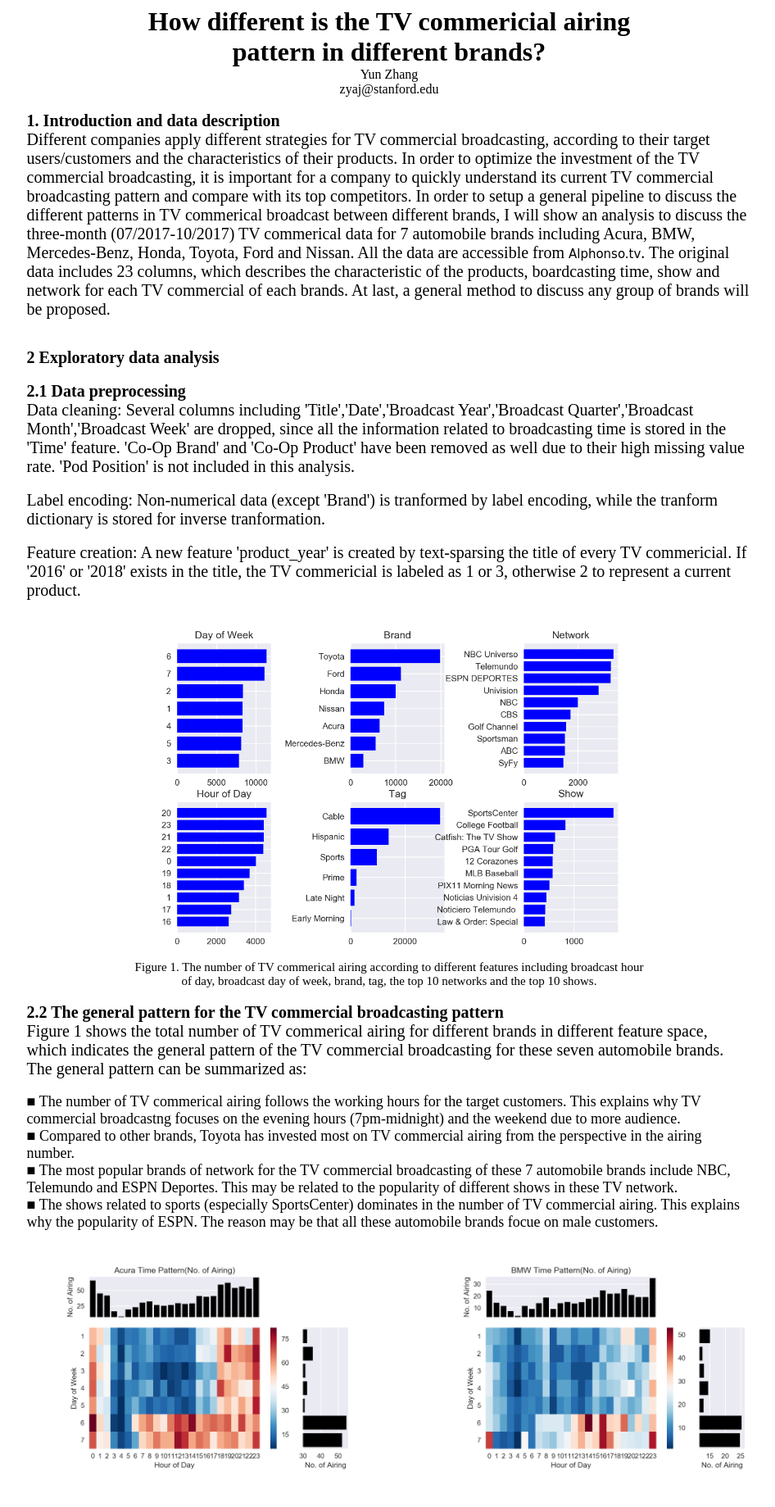
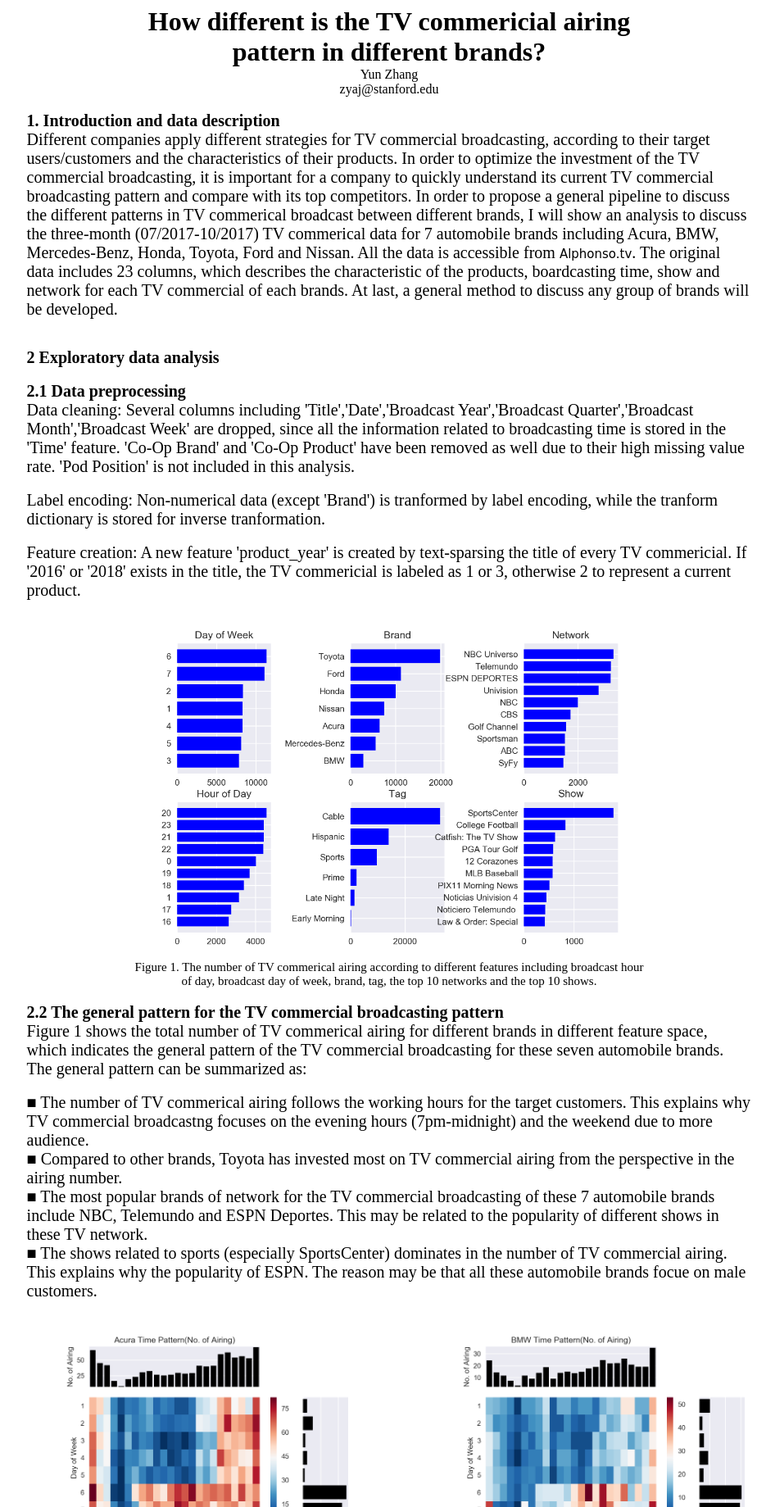
Before and after one commit to zyaj/tv-data-analysis, a Flask app: page /alphonso in a window 1280 px wide. Shown: the top 1839 px of the page at 82% size, without its empty margins (165-1111 px from the left). Run offline with Flask 2, Linux system fonts and the light colour scheme; some libraries are stand-ins or nearby versions.

Commit message:
More edits on summary section

```diff
--- a/static/styles.css
+++ b/static/styles.css
@@ -32,7 +32,7 @@ p{
 .bullet{
 	width:70%;
 	text-align: left;
-	font-size: 18px;
+	font-size: 20px;
 }
 
 .imginfo{
--- a/templates/alphonso.html
+++ b/templates/alphonso.html
@@ -19,7 +19,7 @@
     <p class="paragraph"><b>1. Introduction and data description</b></p>
     <P class="paragraph"> Different companies apply different strategies for TV commercial broadcasting, according to their target users/customers and the characteristics of their products. In order to optimize the investment of the TV commercial broadcasting, it is important for a company to quickly understand its current TV commercial broadcasting pattern and compare with its top competitors.
 
-    In order to setup a general pipeline to discuss the different patterns in TV commerical broadcast between different brands, I will show an analysis to discuss the three-month (07/2017-10/2017) TV commerical data for 7 automobile brands including Acura, BMW, Mercedes-Benz, Honda, Toyota, Ford and Nissan. All the data are accessible from <a href="https://insights.alphonso.tv">Alphonso.tv</a>. The original data includes 23 columns, which describes the characteristic of the products, boardcasting time, show and network for each TV commercial of each brands. At last, a general method to discuss any group of brands will be proposed.</p>
+    In order to propose a general pipeline to discuss the different patterns in TV commerical broadcast between different brands, I will show an analysis to discuss the three-month (07/2017-10/2017) TV commerical data for 7 automobile brands including Acura, BMW, Mercedes-Benz, Honda, Toyota, Ford and Nissan. All the data is accessible from <a href="https://insights.alphonso.tv">Alphonso.tv</a>. The original data includes 23 columns, which describes the characteristic of the products, boardcasting time, show and network for each TV commercial of each brands. At last, a general method to discuss any group of brands will be developed.</p>
     <br>
     </div>
     <div>
@@ -79,7 +79,7 @@
       <br>
       <p class="bullet">&#9632 The general pattern of all seven automobile companies follows the discussion in Section 2.2, which indicates more number of airing happens in evening and weekend.</p>
       <p class="bullet">&#9632 There is obvious increase in number of airing during the day time of weekend, especially for Acura. </p>
-      <p class="bullet">&#9632 Compared to other brands, Mercedes-Benz has almost the same number of TV commercial airing during the morning and evening time, which indicates Mercedes-Benz has a relatively uniform pattern. Since the target customer of Mercedes-Benz is professionals/businessman, it may focus more on shows and network related to news which has more uniform broadcasting distribution in a day.</p>
+      <p class="bullet">&#9632 Compared to other brands, Mercedes-Benz has almost the same number of TV commercial airing during the morning and evening time, which indicates Mercedes-Benz has a relatively uniform pattern. Since the target customer of Mercedes-Benz is professionals/businessman, it may focus more not only on shows and network in the evening, but also TV shows like news and golf game which has more uniform broadcasting distribution in a day.</p>
       <p class="bullet">&#9632 Besides Saturday and Sunday, Nissan, Ford and Mercedes-Benz also have comparable number of airing on Monday and Tuesday.</p>
       <p class="bullet">&#9632 Honda and Acura have a similar time patten, while the time patterns of Ford, Toyota and Nissan are similar to each other.</p>
     </div>
@@ -127,7 +127,7 @@
       <br>
       <p class="bullet">&#9632 The number of TV commercial airing diffs obviously among different months. Compared to other months, August has relatively less number of airing especially for BMW.</p>
       <p class="bullet">&#9632 Ford and Nissan have a relatively uniform distribution in number of airing compared to other brands, although there is an obvious decrease in the first half of September for Nissan.</p>
-      <p class="bullet">&#9632 Except BMW and Nissan, all other brands have release their new products and started related TV commercial airing</p>
+      <p class="bullet">&#9632 Except BMW and Nissan, all other brands have released their new products and started related TV commercial airing</p>
       <p class="bullet">&#9632 Acura is the earliest brand to start the airing for its new products. The cumulative total number suggests that Acura has focused more on new products instead of products before 2017.</p>
       <p class="bullet">&#9632 Starting from September, Mercedes-Benz and Toyota also transfer their focus on the new products, while Ford just starts the TV commercial campaign for its new product. </p>
     </div>
@@ -144,7 +144,7 @@
         <p class="paragraph"> First, due to the limited length of the data (three-month time series data), only the weekly pattern will be discussed. Therefore, the time resolution to calculate the pattern is each weekday. Here I propose an airing pattern vector <a lang="latex">\vec{p}</a> as</p>
         <br>
         <p class="imgbox">
-        <img src="http://latex.codecogs.com/svg.latex?\vec{p}=p_{i*j}=C(i,j)"/>
+        <img src="http://latex.codecogs.com/svg.latex?\vec{p}=p_{i\crossj}=C(i,j)"/>
         </p>
         <br>
         <p class="paragraph"> where <a lang="latex">i</a> is the time resolution, <a lang="latex">j</a> is different labels like different hours of day, shows and network, <a lang="latex">C(i,j)</a> is the number of airing for label <a lang="latex">j</a> at time <a lang="latex">i</a>. As a result, the similarity coefficients between brands <a lang="latex">m</a> and <a lang="latex">n</a> are defined as</p>
@@ -164,10 +164,12 @@
     <div>
     <p class="paragraph"><b>4. Summary</b></p>
     <p class="paragraph">In this analysis, a method to quickly analyze and identify the similarity of the TV commercial airing pattern among different brands is proposed and shown by the discussion on the three-month TV commercial airing data for seven automobile brands. The method basically includes 4 steps:</p>
-    <p class="bullet">&#9632 Calculate the aggregate result (the number of airing under different conditions) among different brands to show the general TV commercial airing.</p>
-    <p class="bullet">&#9632 Use the heapmap of the number of airing to identify the specific pattern on the proposed time resolution.</p>
+    <p class="bullet">&#9632 Calculate the aggregate result (the number of airing under different conditions) among different brands to show the general pattern of the TV commercial airing. This also provides a base case for other companies to compare to identify their own advantages or difference. For the seven automobile brands I discussed, the general pattern of TV commercial can be concluded into 4 words: evening, weekend, sports show and male target customers.</p>
+    <p class="bullet">&#9632 Use the heapmap of the number of airing to identify the specific pattern on the proposed time resolution. This helps understanding more detailed pattern for each brand and illustrate their difference in TV commercial airing. For example, in the analysis above, the heat map can quickly identify the special time pattern of Mercedes-Benz.</p>
     <p class="bullet">&#9632 Apply the time series of number of airing to show the peak of TV commercial campaign and the transition among old, current and new products.</p>
     <p class="bullet">&#9632 Generate the airing pattern vector for each brand and calculate their similarity coefficients to quickly identify direct competitors (high similarity coefficients) in TV commercial campaign.</p>
+    <br>
+    <p class="paragraph">This method can be applied for the TV commercial data of any brands or companies, which can help providing more insights through the TV airing data to help the operation of TV commercial campaign for each company.</p>
     </div>
   </body>
 </html>
```
